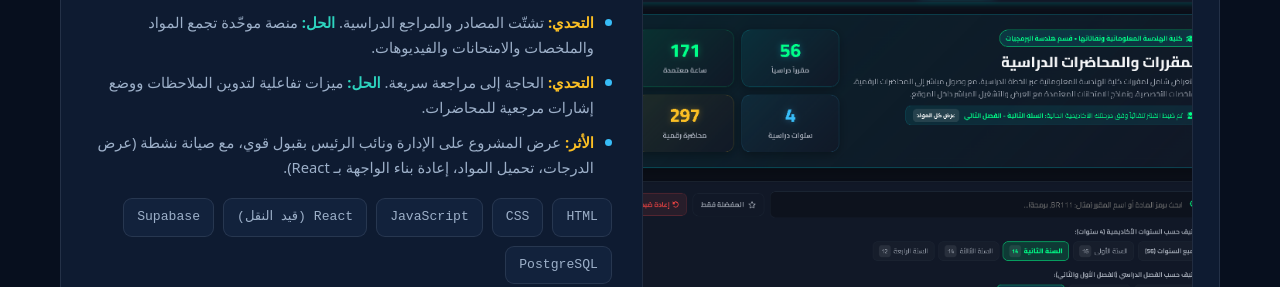
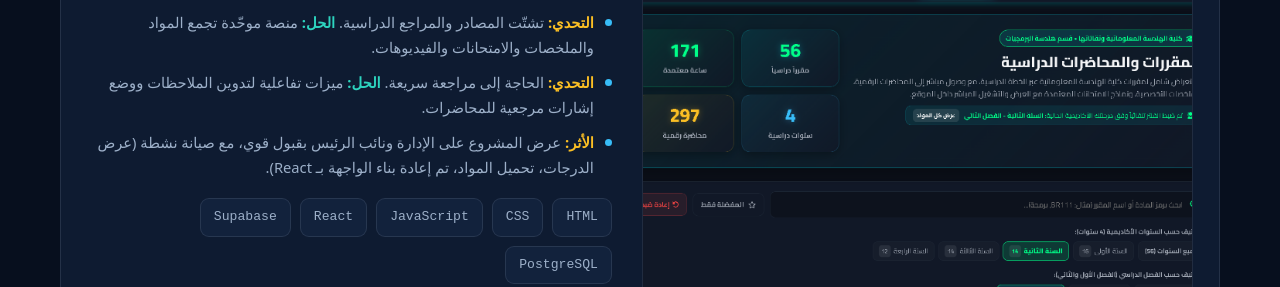
Before and after one commit to ali-alhumse/ali_alkasem, a plain HTML site: page index.html in a window 1280 px wide. Shown: the part 4420-4707 px from the top of the page. Drawn offline with Linux system fonts and the light colour scheme; a small style sheet from the web is missing.

Commit message:
new update*1.5

```diff
--- a/index.html
+++ b/index.html
@@ -373,10 +373,10 @@
             <ul class="cs-list">
               <li><span class="hl-p">التحدي:</span> تشتّت المصادر والمراجع الدراسية. <span class="hl-s">الحل:</span> منصة موحّدة تجمع المواد والملخصات والامتحانات والفيديوهات.</li>
               <li><span class="hl-p">التحدي:</span> الحاجة إلى مراجعة سريعة. <span class="hl-s">الحل:</span> ميزات تفاعلية لتدوين الملاحظات ووضع إشارات مرجعية للمحاضرات.</li>
-              <li><span class="hl-p">الأثر:</span> عرض المشروع على الإدارة ونائب الرئيس بقبول قوي، مع صيانة نشطة (عرض الدرجات، تحميل المواد، إعادة بناء الواجهة بـ React).</li>
+              <li><span class="hl-p">الأثر:</span> عرض المشروع على الإدارة ونائب الرئيس بقبول قوي، مع صيانة نشطة (عرض الدرجات، تحميل المواد، تم إعادة بناء الواجهة بـ React).</li>
             </ul>
             <div class="chips proj-tech">
-              <span class="chip">HTML</span><span class="chip">CSS</span><span class="chip">JavaScript</span><span class="chip">React (قيد النقل)</span><span class="chip">Supabase</span><span class="chip">PostgreSQL</span>
+              <span class="chip">HTML</span><span class="chip">CSS</span><span class="chip">JavaScript</span><span class="chip">React</span><span class="chip">Supabase</span><span class="chip">PostgreSQL</span>
             </div>
             <div class="proj-links">
               <button type="button" class="btn btn-primary btn-sm open-gallery-btn"
@@ -604,7 +604,7 @@
             <p class="edu-org">جامعة الرواد للعلوم والتقانة </p>
             <div class="edu-facts">
               <div><strong>2024 — 2028</strong><span>المدة (متوقّع)</span></div>
-              <div><strong>3.0 / 4.0</strong><span>المعدل التراكمي</span></div>
+              <div><strong>3.25 / 4.0</strong><span>المعدل التراكمي</span></div>
               <div><strong>السنة الثالثة</strong><span>الحالة الحالية</span></div>
             </div>
           </article>
```
